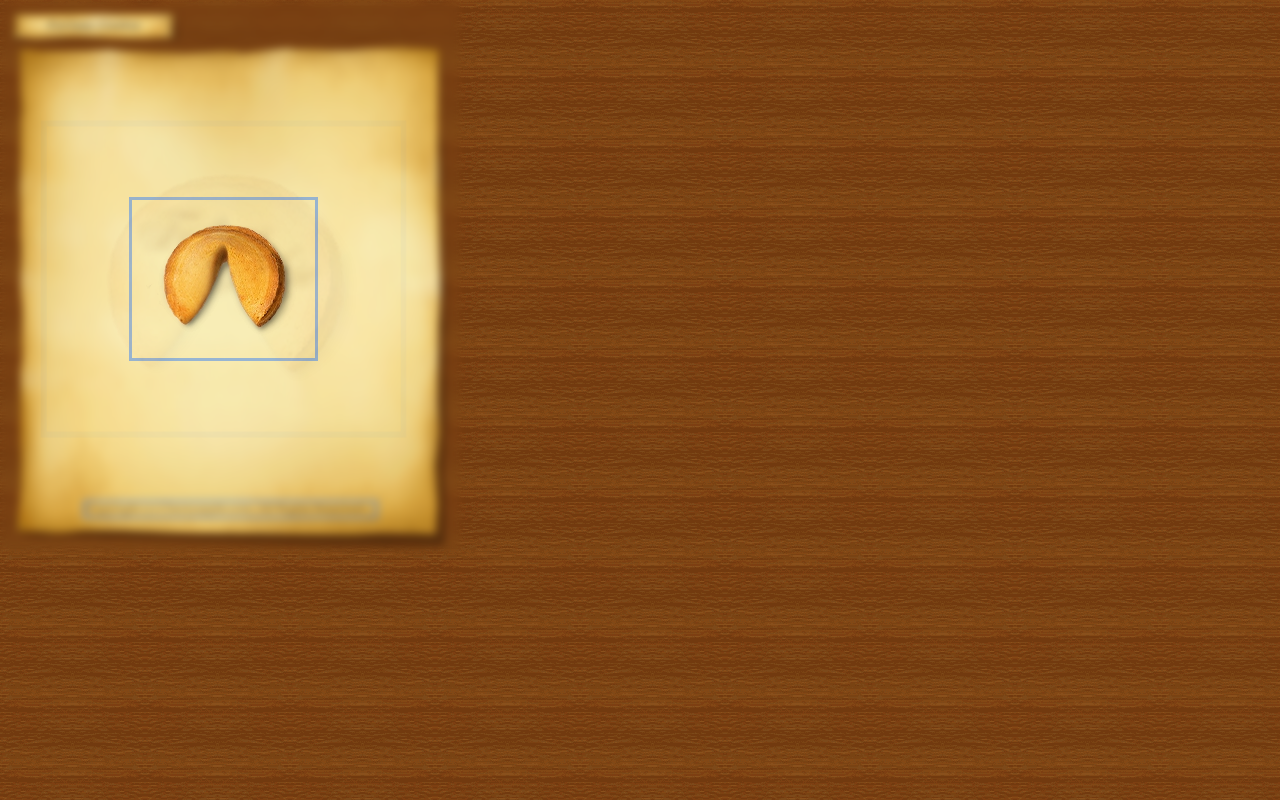
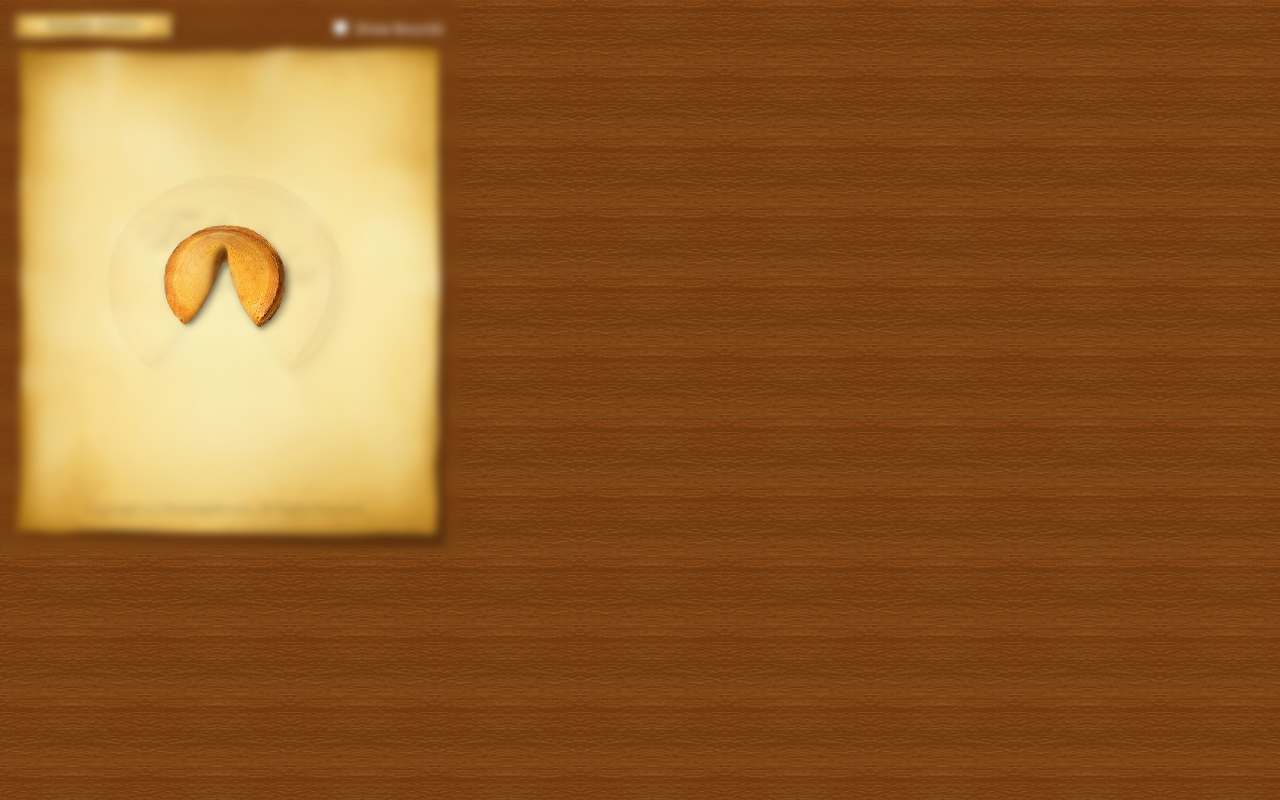
Before and after one commit to 61315/cookie, a Vue app: page / in a window 1280 px wide. Built offline with nearby package versions, Linux system fonts and the light colour scheme.

Commit message:
Use checkbox for outline visibility

```diff
--- a/src/components/Cookie.vue
+++ b/src/components/Cookie.vue
@@ -1,8 +1,12 @@
 <template>
   <div class="min-h-screen" @click="play">
-
     <div class="box-container flex justify-center relative transition duration-500" :class="{ 'filter blur-sm' : !state.isActive }" >
-      <div class="box-cookie absolute ring transition-opacity duration-500" :class="[ state.isActive ? 'opacity-100' : 'opacity-0' ]" v-if="!state.isCracked">
+      <label class="absolute right-0 m-4">
+        <input type="checkbox" class="form-checkbox" v-model="state.showBounds">
+        <span class="ml-2 text-sm font-sans text-white">Show Bounds</span>
+      </label>
+      <div class="box-cookie absolute transition-opacity duration-500"
+      :class="[ state.isActive ? 'opacity-100' : 'opacity-0', { 'ring' : state.showBounds } ]" v-if="!state.isCracked">
         <svg xmlns:xlink="http://www.w3.org/1999/xlink" height="158px" width="183px"
           xmlns="http://www.w3.org/2000/svg">
           <g transform="matrix(1.0, 0.0, 0.0, 1.0, 95 79)">
@@ -13,7 +17,7 @@
         </svg>
       </div>
 
-      <div class="box-cookie-alt absolute ring" v-if="state.isCracked">
+      <div class="box-cookie-alt absolute" v-if="state.isCracked" :class="{ 'ring' : state.showBounds }">
         <svg xmlns:xlink="http://www.w3.org/1999/xlink" height="158px" width="183px"
           xmlns="http://www.w3.org/2000/svg">
           <g transform="matrix(1.0, 0.0, 0.0, 1.0, 105, 52)">
@@ -32,22 +36,22 @@
         </svg>
       </div>
 
-      <div class="box-slip absolute ring flex" v-if="state.isOpen">
-        <object data="src/assets/morphshapes/morphshape_slip.svg" type="image/svg+xml" id="slip" class="absolute ring" />
-        <p class="text-xl ring w-full mx-4 mt-12 mb-8 transform scale-y-90 tracking-tighter break-words leading-none self-center transition-opacity duration-500"
-        :class="[ state.isFinish ? 'opacity-100' : 'opacity-0' ]">
-          나만 없어. <br>진짜 사람들 고양이 다 있고 나만 없어.
+      <div class="box-slip absolute flex" v-if="state.isOpen" :class="{ 'ring' : state.showBounds }">
+        <object data="src/assets/morphshapes/morphshape_slip.svg" type="image/svg+xml" id="slip" class="absolute" />
+        <p class="whitespace-pre-wrap text-xl w-full mx-4 mt-12 mb-8 transform scale-y-90 tracking-tighter break-words leading-none self-center transition-opacity duration-500"
+        :class="[ state.isFinish ? 'opacity-100' : 'opacity-0', { 'ring' : state.showBounds } ]">
+          {{ message }}
         </p>
       </div>
 
-      <div class="box-intro absolute ring transition-opacity duration-500" :class="[ state.isActive ? 'opacity-100' : 'opacity-0' ]" />
+      <div class="box-intro absolute transition-opacity duration-500" :class="[ state.isActive ? 'opacity-100' : 'opacity-0', { 'ring' : state.showBounds } ]" />
 
-      <div class="box-footer absolute ring" />
+      <div class="box-footer absolute" :class="{ 'ring' : state.showBounds }" />
 
     </div>
 
-    <div class="box-start absolute ring transition-opacity" :class="{ 'opacity-0' : state.isActive }"/>
-    <div class="box-start absolute ring cursor-pointer" :class="{ 'animate-ping' : !state.isActive }" v-if="!state.isActive" @click="activate" />
+    <div class="box-start absolute transition-opacity" :class="{ 'opacity-0' : state.isActive, 'ring' : state.showBounds }"/>
+    <div class="box-start absolute cursor-pointer" :class="{ 'animate-ping' : !state.isActive, 'ring' : state.showBounds }" v-if="!state.isActive" @click="activate" />
 
   </div>
 </template>
@@ -57,12 +61,17 @@ import { defineProps, reactive } from "vue";
 import sound_bgs from "../assets/sounds/sound_bgs.mp3";
 import sound_crack from "../assets/sounds/sound_crack.mp3";
 
-
 defineProps({
   msg: String,
 });
 
-const state = reactive({ count: 0, isActive: false, isCracked: false, isOpen: false, isFinish: false });
+const state = reactive({ count: 0, showBounds: false, isActive: false, isCracked: false, isOpen: false, isFinish: false });
+
+const txt1 = `나만 없어. \n진짜 사람들 고양이 다 있고 나만 없어.`;
+
+const txt2 = `키스의 고유 조건은 입술끼리 만나야 하고 \n특별한 기술은 필요치 않다.`;
+
+const message = Math.random() < 0.3 ? txt1 : txt2;
 
 const activate = () => {
   state.isActive = true;
```
